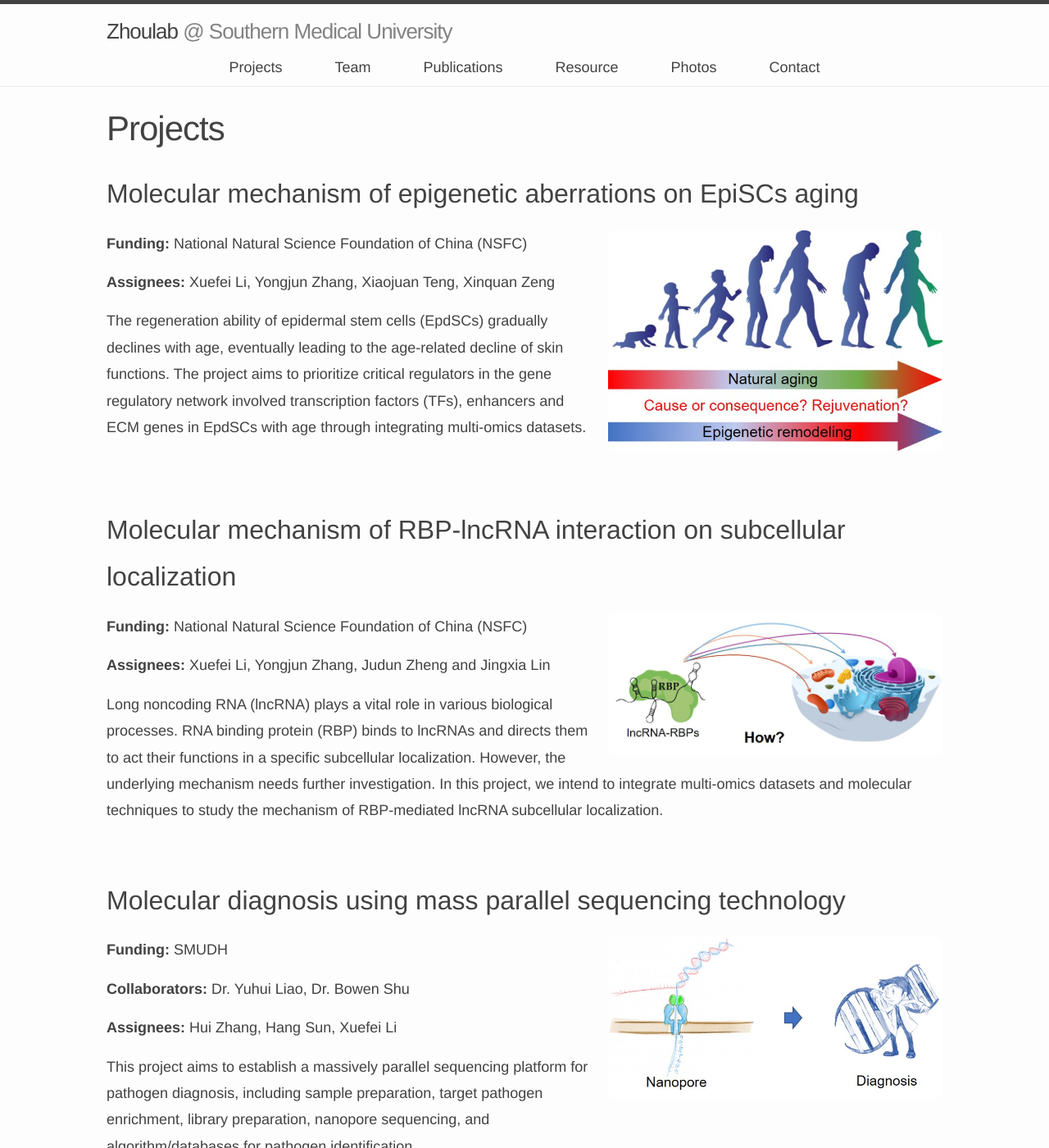
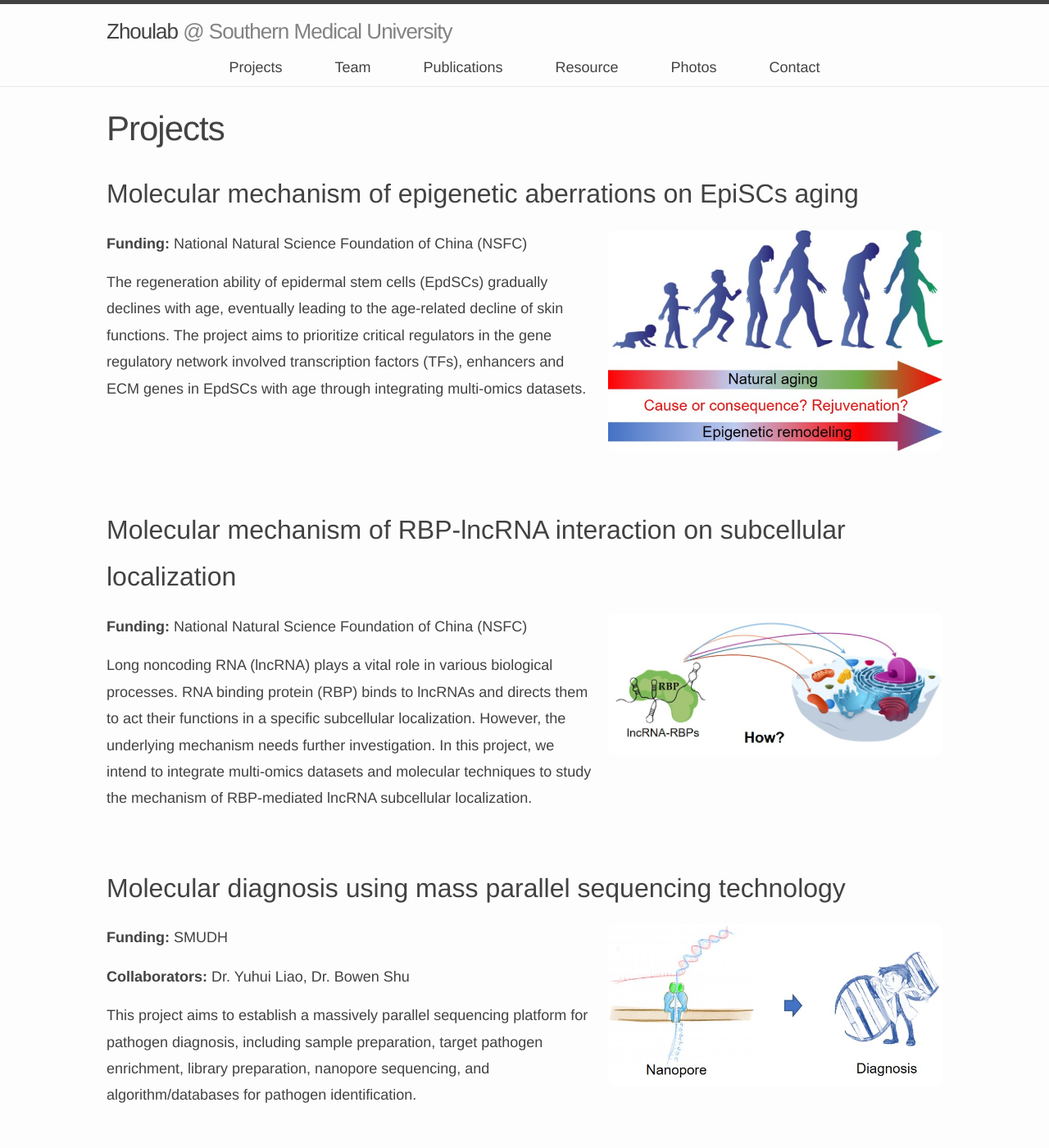
Before and after one commit to zhoujj2013/zhournalab, a Jekyll site: the page built from _pages/projects/index.md, in a window 1280 px wide and 1400 px high. Shown: the whole window at 82% size. Built offline with Jekyll 4.4.1, drawn with Linux system fonts in a browser that asks for light colours; nearby versions of some CDN libraries.

Commit message:
Update projects.yml

```diff
--- a/_data/projects.yml
+++ b/_data/projects.yml
@@ -6,7 +6,7 @@
     and ECM genes in EpdSCs with age through integrating multi-omics datasets.
   funding: National Natural Science Foundation of China (NSFC)
   collaborators:
-  assignees: Xuefei Li, Yongjun Zhang, Xiaojuan Teng, Xinquan Zeng
+  assignees:
   photo: project/project1.jpg
 
 - name: Molecular mechanism of RBP-lncRNA interaction on subcellular localization
@@ -18,7 +18,7 @@
     study the mechanism of RBP-mediated lncRNA subcellular localization.
   funding: National Natural Science Foundation of China (NSFC)
   collaborators:
-  assignees: Xuefei Li, Yongjun Zhang, Judun Zheng and Jingxia Lin
+  assignees:
   photo: project/project2.jpg
 
 - name: Molecular diagnosis using mass parallel sequencing technology
@@ -28,5 +28,5 @@
     and algorithm/databases for pathogen identification.
   funding: SMUDH
   collaborators: Dr. Yuhui Liao, Dr. Bowen Shu
-  assignees: Hui Zhang, Hang Sun, Xuefei Li
+  assignees:
   photo: project/project3.jpg
```
